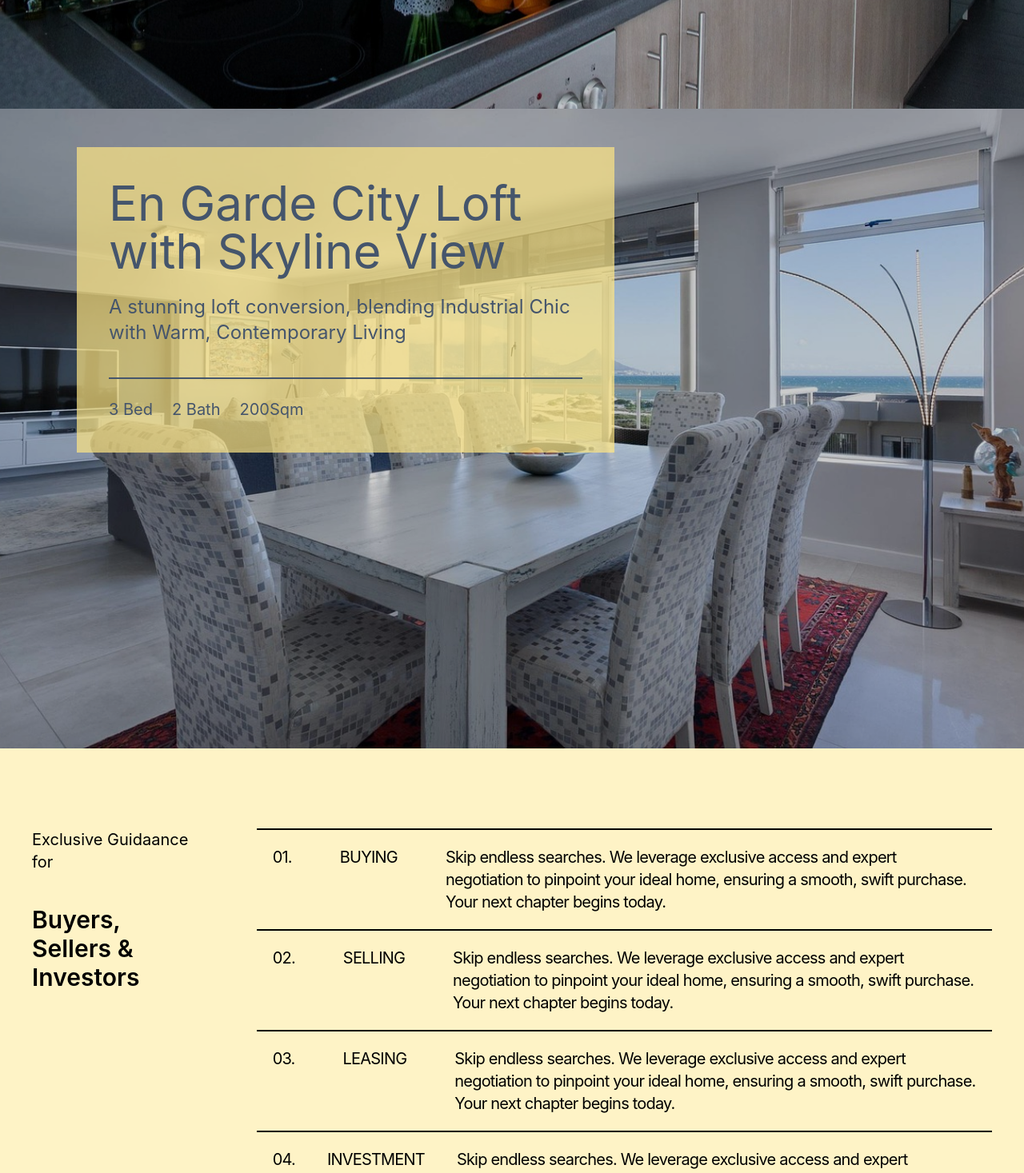
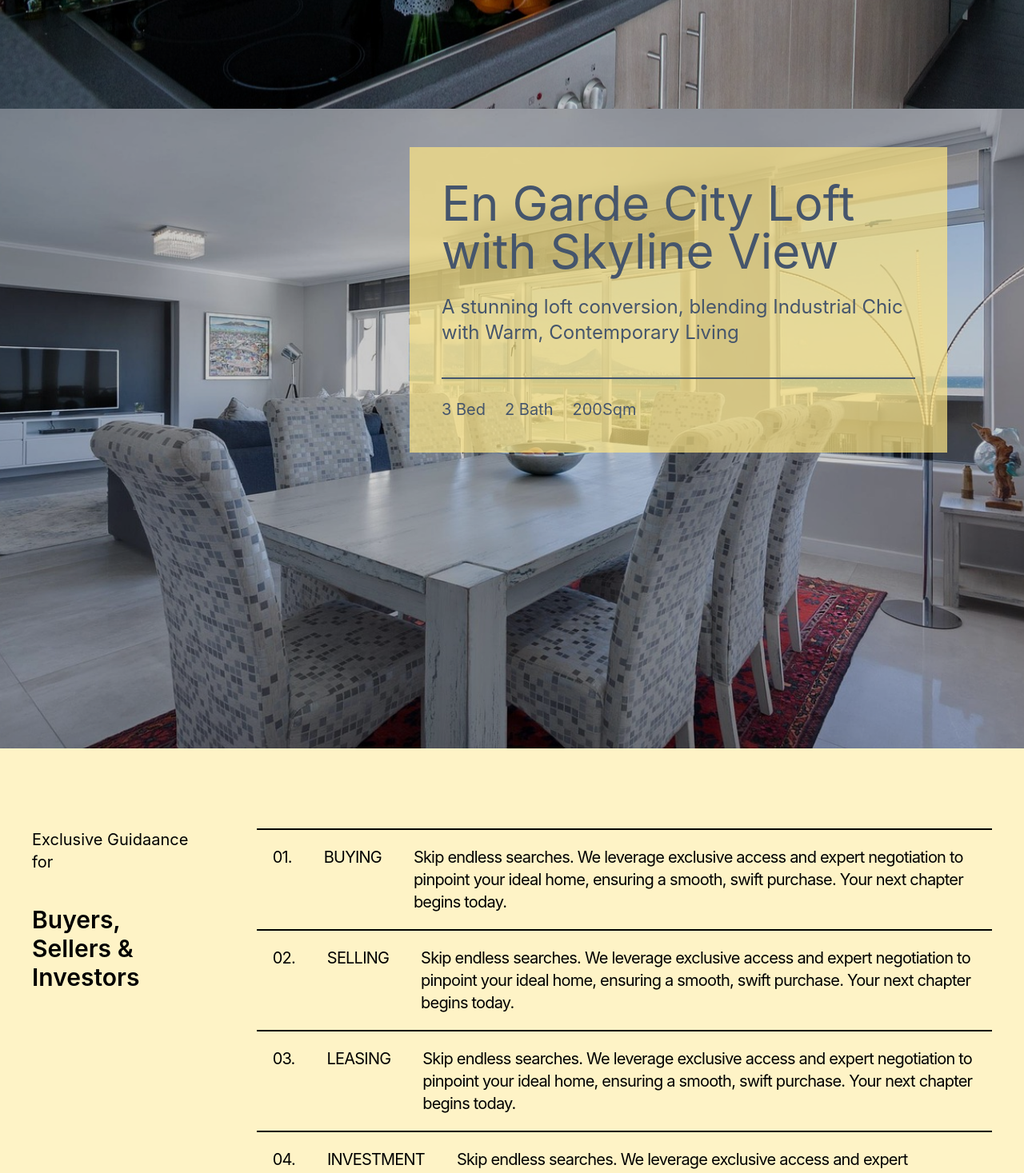
Before and after one commit to acquah-forever/my-realEstate, a React (Vite) app: page / in a window 1280 px wide. Shown: the part 3160-4627 px from the top of the page at 80% size. Built offline with nearby package versions, Linux system fonts and the light colour scheme.

Commit message:
finished both Listings and Details

```diff
--- a/src/components/Details.jsx
+++ b/src/components/Details.jsx
@@ -11,7 +11,7 @@ const Details = () => {
             <div className='mt-15 tracking-tighter'>
                 <div>
                     <div className='border'></div>
-                    <div className='p-5 flex gap-15'>
+                    <div className='p-5 flex flex-col gap-4 md:flex-row md:gap-10 '>
                         <h1 className='text-md md:text-xl'>01.</h1>
                         <h1 className='text-md md:text-xl uppercase'>Buying</h1>
                         <h1 className='text-md md:text-xl'>Skip endless searches. We leverage exclusive access and expert negotiation to pinpoint your ideal home, ensuring a smooth, swift purchase. Your next chapter begins today.</h1>
@@ -20,7 +20,7 @@ const Details = () => {
 
                 <div>
                     <div className='border'></div>
-                    <div className='p-5 flex gap-15'>
+                    <div className='p-5 flex flex-col gap-4 md:flex-row md:gap-10'>
                         <h1 className='text-md md:text-xl'>02.</h1>
                         <h1 className='text-md md:text-xl uppercase'>Selling</h1>
                         <h1 className='text-md md:text-xl'>Skip endless searches. We leverage exclusive access and expert negotiation to pinpoint your ideal home, ensuring a smooth, swift purchase. Your next chapter begins today.</h1>
@@ -30,7 +30,7 @@ const Details = () => {
 
                 <div>
                     <div className='border'></div>
-                    <div className='p-5 flex gap-15'>
+                    <div className='p-5 flex flex-col gap-4 md:flex-row md:gap-10'>
                         <h1 className='text-md md:text-xl'>03.</h1>
                         <h1 className='text-md md:text-xl uppercase'>Leasing</h1>
                         <h1 className='text-md md:text-xl'>Skip endless searches. We leverage exclusive access and expert negotiation to pinpoint your ideal home, ensuring a smooth, swift purchase. Your next chapter begins today.</h1>
@@ -40,7 +40,7 @@ const Details = () => {
 
                 <div>
                     <div className='border'></div>
-                    <div className='p-5 flex gap-10'>
+                    <div className='p-5 flex flex-col gap-4 md:flex-row md:gap-10'>
                         <h1 className='text-md md:text-xl'>04.</h1>
                         <h1 className='text-md md:text-xl uppercase'>Investment</h1>
                         <h1 className='text-md md:text-xl'>Skip endless searches. We leverage exclusive access and expert negotiation to pinpoint your ideal home, ensuring a smooth, swift purchase. Your next chapter begins today.</h1>
--- a/src/components/Listing4.jsx
+++ b/src/components/Listing4.jsx
@@ -2,7 +2,7 @@ import React from 'react'
 
 const Listing4 = () => {
     return (
-        <div className='px-6 py-12 sm:px-10 md:px-16 lg:px-24 flex justify-center md:justify-start'>
+        <div className='px-6 py-12 sm:px-10 md:px-16 lg:px-24 flex justify-center md:justify-end'>
             <div className=' bg-amber-200/70 text-slate-600 200 w-full max-w-2xl p-6 sm:p-8 md:p-10 '>
                 <h1 className='text-3xl sm:text-4xl md:text-6xl mb-6'>En Garde City Loft with Skyline View</h1>
                 <h2 className='text-xl sm:text-2xl mb-10'>A stunning loft conversion, blending Industrial Chic with Warm, Contemporary Living</h2>
```
